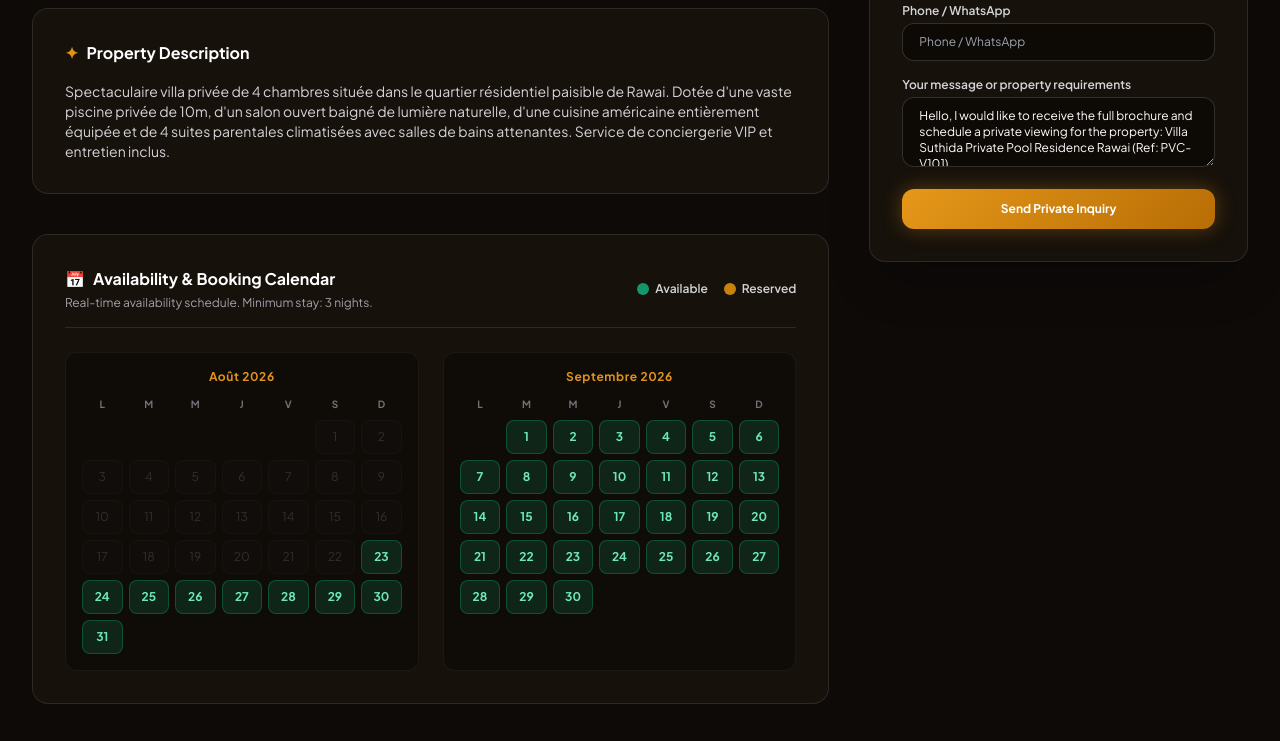
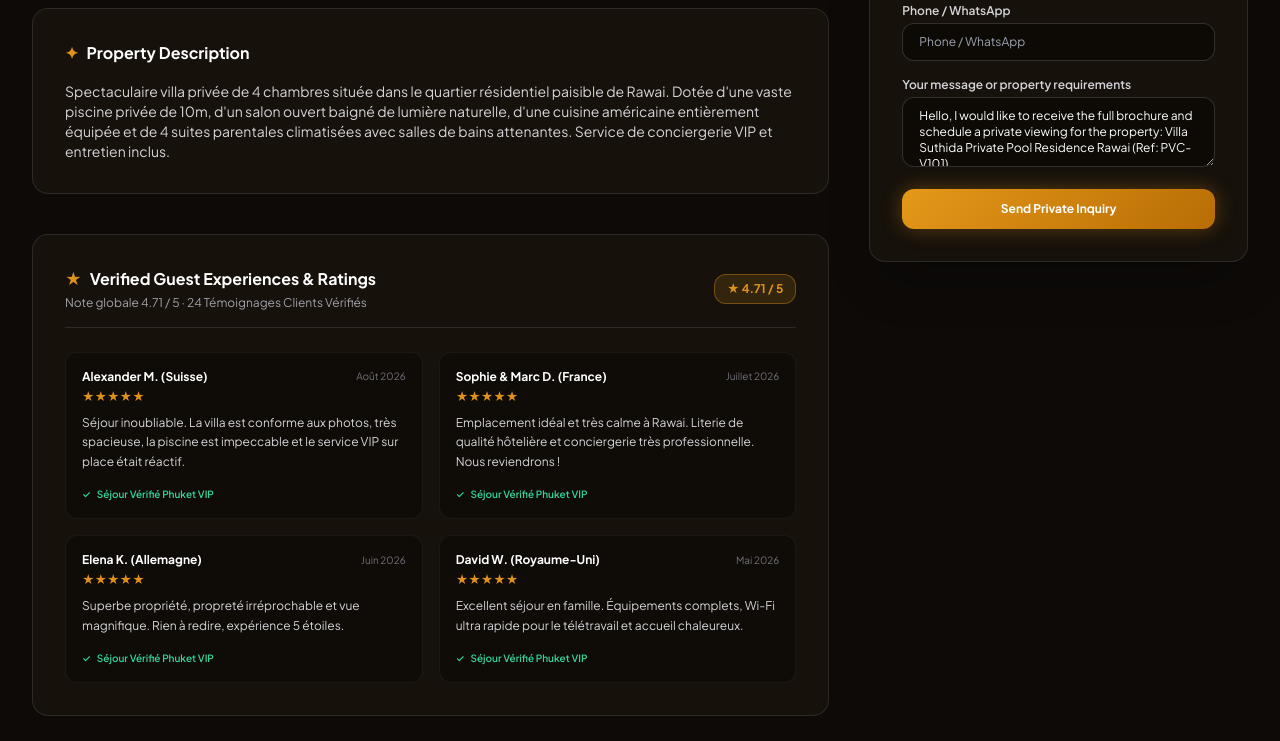
Before and after one commit to Mabido24/phuketvipconcierge, a website: page property-detail.html in a window 1280 px wide. Shown: the part 1396-2137 px from the top of the page. Drawn offline with nearby package versions, Linux system fonts and the light colour scheme.

Commit message:
Remove availability calendar feature from property detail pages

```diff
--- a/property-detail.html
+++ b/property-detail.html
@@ -254,26 +254,6 @@
           </h3>
           <div id="property-video-container" class="relative w-full aspect-video rounded-xl overflow-hidden bg-black border border-white/10 shadow-lg">
             <!-- Injected Video iframe or HTML5 video -->
-          </div>
-        </div>
-
-        <!-- Availability Calendar Section -->
-        <div id="availability-section" class="bg-[#16110B] border border-white/10 rounded-2xl p-6 sm:p-8 space-y-6">
-          <div class="flex flex-col sm:flex-row sm:items-center justify-between gap-2 border-b border-white/10 pb-4">
-            <div>
-              <h3 class="text-base font-bold text-white flex items-center gap-2">
-                <span class="text-[#DF921B]">📅</span>
-                <span i18n="sec_availability_title" translate="no">Availability & Booking Calendar</span>
-              </h3>
-              <p class="text-xs text-zinc-400 mt-1" i18n="sec_availability_subtitle" translate="no">Real-time availability schedule. Minimum stay: 3 nights.</p>
-            </div>
-            <div class="flex items-center gap-4 text-xs font-semibold">
-              <span class="flex items-center gap-1.5"><span class="w-3 h-3 rounded-full bg-emerald-500/80 inline-block"></span> <span class="text-zinc-300" i18n="lbl_available">Available</span></span>
-              <span class="flex items-center gap-1.5"><span class="w-3 h-3 rounded-full bg-amber-500/80 inline-block"></span> <span class="text-zinc-300" i18n="lbl_booked">Reserved</span></span>
-            </div>
-          </div>
-          <div id="calendar-grid-container" class="grid grid-cols-1 md:grid-cols-2 gap-6">
-            <!-- Dynamic 2-Month Calendar -->
           </div>
         </div>
 
@@ -783,91 +763,7 @@
         console.warn('Leaflet error', e);
       }
 
-                  // === RENDER REAL-TIME AVAILABILITY CALENDAR (STRICT REAL SYNC) ===
-      function renderAvailabilityCalendar() {
-        const calContainer = document.getElementById('calendar-grid-container');
-        if (!calContainer) return;
 
-        const dict = (typeof getI18n === 'function') ? getI18n() : {};
-        const now = new Date();
-        const currentYear = now.getFullYear();
-        const currentMonth = now.getMonth(); // 0-indexed
-
-        // Next 2 consecutive real months
-        const monthsData = [];
-        for (let m = 0; m < 2; m++) {
-          const d = new Date(currentYear, currentMonth + m, 1);
-          monthsData.push({
-            year: d.getFullYear(),
-            month: d.getMonth(),
-            name: d.toLocaleDateString(dict.current_lang || 'fr-FR', { month: 'long', year: 'numeric' })
-          });
-        }
-
-        const dayNames = ['L', 'M', 'M', 'J', 'V', 'S', 'D'];
-
-        // Extract 100% REAL booked dates from iCal sync or live payload
-        const bookedDatesSet = new Set(property.booked_dates || []);
-
-        let html = '';
-        monthsData.forEach((mObj, mIdx) => {
-          const firstDay = new Date(mObj.year, mObj.month, 1);
-          const daysInMonth = new Date(mObj.year, mObj.month + 1, 0).getDate();
-
-          // Sunday=0, Monday=1, ... convert so Monday=0
-          let startDayOffset = firstDay.getDay() - 1;
-          if (startDayOffset < 0) startDayOffset = 6;
-
-          let daysHtml = '';
-          for (let i = 0; i < startDayOffset; i++) {
-            daysHtml += '<div class="p-2 text-zinc-700 text-center text-xs"></div>';
-          }
-
-          for (let d = 1; d <= daysInMonth; d++) {
-            const dateStr = `${mObj.year}-${String(mObj.month + 1).padStart(2, '0')}-${String(d).padStart(2, '0')}`;
-            const checkDate = new Date(mObj.year, mObj.month, d);
-            const isPast = checkDate < new Date(now.getFullYear(), now.getMonth(), now.getDate());
-
-            // Strict check: only marked as booked if present in real sync
-            const isBooked = bookedDatesSet.has(dateStr);
-
-            let bgClass = '';
-            let titleText = '';
-
-            if (isPast) {
-              bgClass = 'bg-zinc-900/40 text-zinc-600 border border-white/5 opacity-50 cursor-not-allowed';
-              titleText = 'Date passée';
-            } else if (isBooked) {
-              bgClass = 'bg-amber-500/20 text-amber-300 border border-amber-500/40 line-through opacity-75 font-semibold';
-              titleText = 'Réservé';
-            } else {
-              bgClass = 'bg-emerald-500/15 text-emerald-300 hover:bg-emerald-500/30 border border-emerald-500/30 cursor-pointer font-bold';
-              titleText = 'Disponible à la réservation';
-            }
-
-            daysHtml += `
-              <div class="${bgClass} p-2 rounded-lg text-center text-xs transition" title="${titleText}">
-                ${d}
-              </div>
-            `;
-          }
-
-          html += `
-            <div class="bg-black/30 border border-white/5 rounded-xl p-4">
-              <h4 class="text-xs font-bold text-[#DF921B] mb-3 text-center uppercase tracking-wider capitalize">${mObj.name}</h4>
-              <div class="grid grid-cols-7 gap-1.5 mb-2 text-center text-[10px] font-bold text-zinc-500">
-                ${dayNames.map(dn => `<div>${dn}</div>`).join('')}
-              </div>
-              <div class="grid grid-cols-7 gap-1.5">
-                ${daysHtml}
-              </div>
-            </div>
-          `;
-        });
-
-        calContainer.innerHTML = html;
-      }
-      renderAvailabilityCalendar();
 
       // === RENDER VERIFIED GUEST REVIEWS ===
       function renderGuestReviews() {
```
